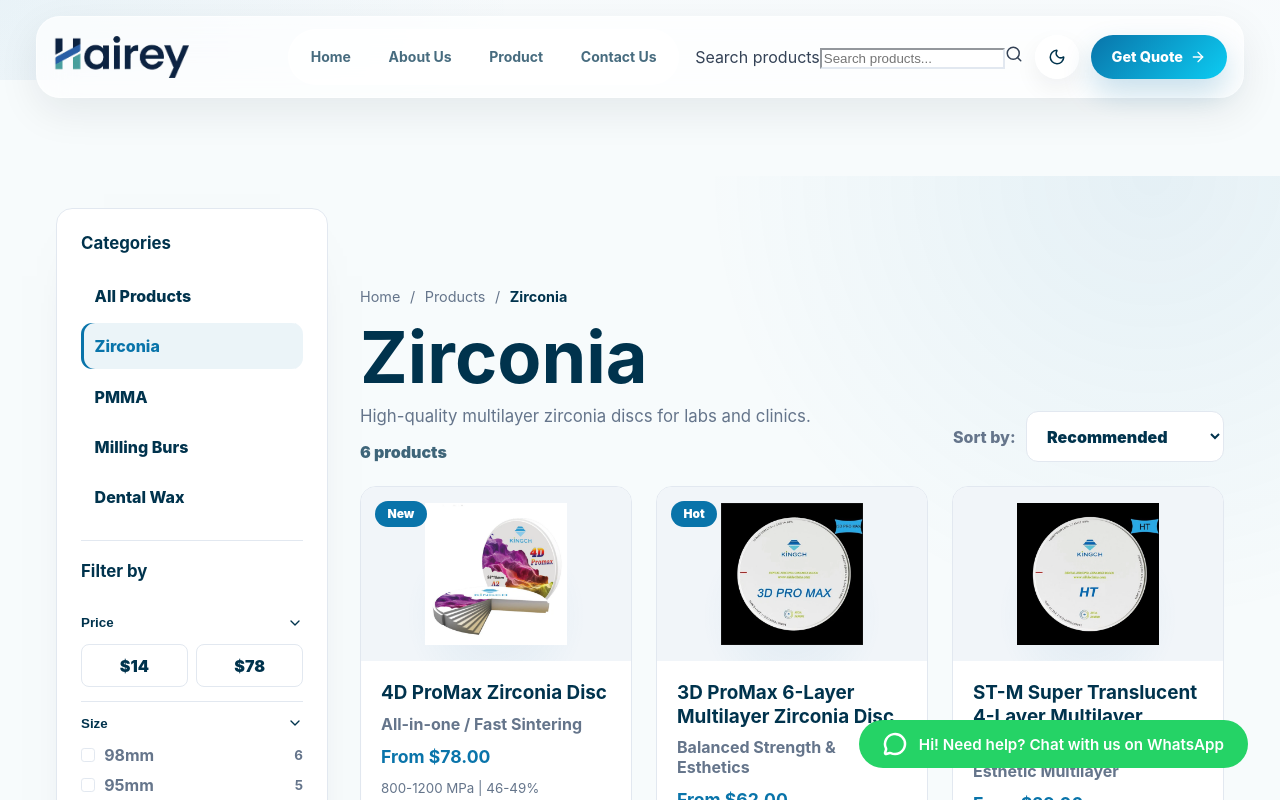
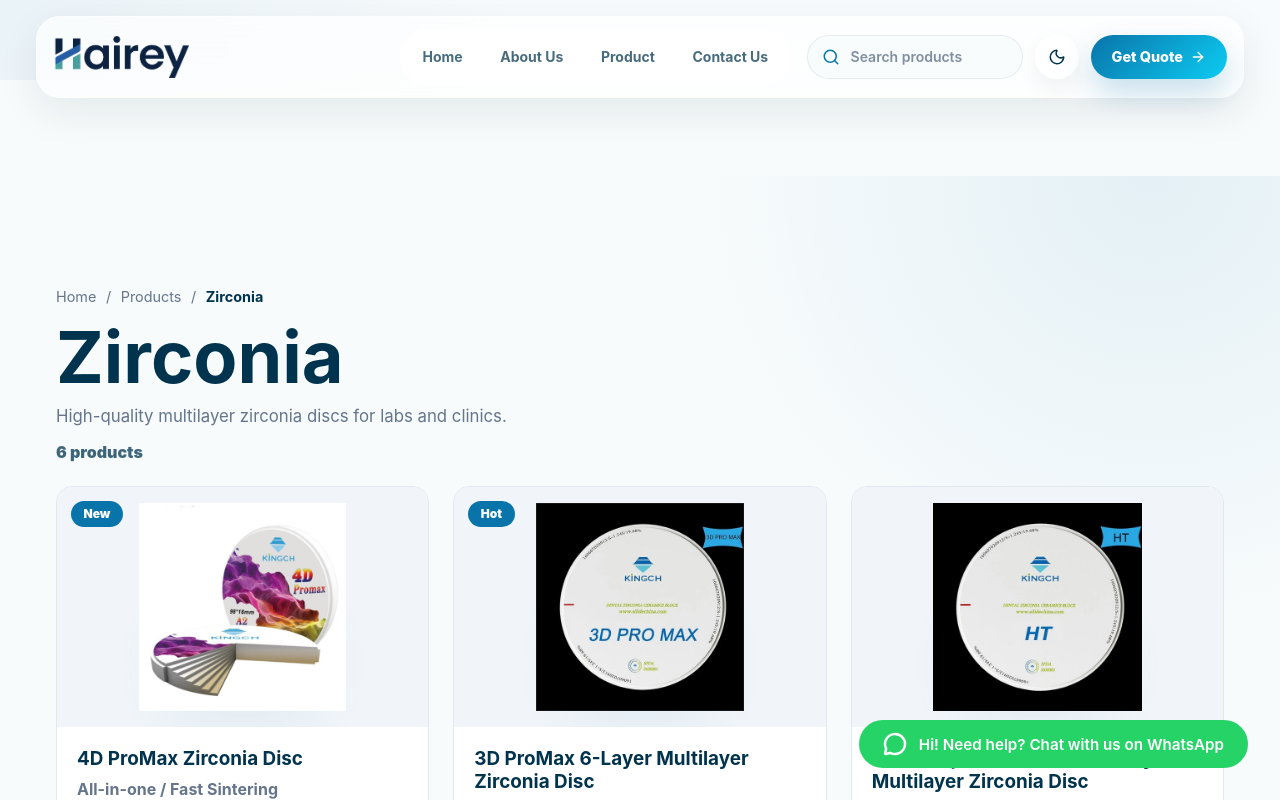
Before and after one commit to xingzhichen/hairey-web, a Next.js app: page /product/zirconia/products in a window 1280 px wide. Shown: the top 800 px of the page. Built offline with nearby package versions, Linux system fonts and the light colour scheme.

Commit message:
feat: refine zirconia pages and add brochure

```diff
--- a/src/components/header/Header.module.css
+++ b/src/components/header/Header.module.css
@@ -103,6 +103,90 @@
   display: flex;
   align-items: center;
   gap: 0.75rem;
+}
+
+.searchBox {
+  width: 13.5rem;
+  height: 2.75rem;
+  display: flex;
+  align-items: center;
+  gap: 0.65rem;
+  padding: 0 0.9rem;
+  border: 1px solid hsl(var(--border) / 0.85);
+  border-radius: 9999px;
+  background: hsl(var(--background) / 0.72);
+  color: hsl(var(--muted-foreground));
+  box-shadow: inset 0 1px 0 rgba(255, 255, 255, 0.55);
+  transition: border-color 0.25s ease, background-color 0.25s ease, box-shadow 0.25s ease;
+}
+
+.searchBox:hover {
+  border-color: hsl(var(--primary) / 0.35);
+}
+
+.searchBox:focus-within {
+  border-color: hsl(var(--primary) / 0.65);
+  background: hsl(var(--background) / 0.94);
+  box-shadow: 0 0 0 3px hsl(var(--primary) / 0.1);
+}
+
+.searchIcon {
+  flex: 0 0 auto;
+  color: hsl(var(--primary));
+}
+
+.searchInput {
+  width: 100%;
+  min-width: 0;
+  padding: 0;
+  border: 0;
+  outline: 0;
+  background: transparent;
+  color: hsl(var(--secondary));
+  font: inherit;
+  font-size: 0.875rem;
+  font-weight: 600;
+}
+
+.searchInput::placeholder {
+  color: hsl(var(--muted-foreground) / 0.82);
+  opacity: 1;
+}
+
+.searchInput::-webkit-search-cancel-button {
+  cursor: pointer;
+  opacity: 0.55;
+}
+
+.srOnly {
+  position: absolute;
+  width: 1px;
+  height: 1px;
+  padding: 0;
+  margin: -1px;
+  overflow: hidden;
+  clip: rect(0, 0, 0, 0);
+  white-space: nowrap;
+  border: 0;
+}
+
+@media (min-width: 1024px) and (max-width: 1180px) {
+  .desktopNav,
+  .actionGroup {
+    gap: 0.5rem;
+  }
+
+  .navLink {
+    padding-inline: 0.7rem;
+  }
+
+  .searchBox {
+    width: 10.5rem;
+  }
+
+  .ctaBtn {
+    padding-inline: 1rem;
+  }
 }
 
 .themeToggle,
--- a/src/components/header/Header.tsx
+++ b/src/components/header/Header.tsx
@@ -79,9 +79,14 @@
 
             <div className={styles.actionGroup}>
               <label className={styles.searchBox}>
-                <span>Search products</span>
-                <input type="search" placeholder="Search products..." />
-                <Search size={18} />
+                <span className={styles.srOnly}>Search products</span>
+                <Search className={styles.searchIcon} size={18} aria-hidden="true" />
+                <input
+                  className={styles.searchInput}
+                  type="search"
+                  placeholder="Search products"
+                  aria-label="Search products"
+                />
               </label>
               <button
                 className={styles.themeToggle}
--- a/src/components/product/ZirconiaProductsCategory.tsx
+++ b/src/components/product/ZirconiaProductsCategory.tsx
@@ -1,88 +1,10 @@
-'use client';
-
-import React from 'react';
 import Image from 'next/image';
 import Link from 'next/link';
-import { ArrowRight, ChevronDown, Headphones, Mail, RotateCcw, SlidersHorizontal } from 'lucide-react';
+import { ArrowRight, Headphones, Mail } from 'lucide-react';
 import { zirconiaProducts, type ZirconiaProduct } from '@/data/zirconiaProducts';
 import styles from '@/styles/Pages.module.css';
 
-const categories = ['All Products', 'Zirconia', 'PMMA', 'Milling Burs', 'Dental Wax'];
-const filterGroups = [
-  { title: 'Price', items: ['$14', '$78'] },
-  { title: 'Size', items: ['98mm', '95mm', '92mm'] },
-  { title: 'Material', items: ['Zirconia'] },
-  { title: 'System Compatibility', items: ['Open System', 'Zirkonzahn', 'Amann Girrbach', 'Sirona'] },
-];
-
 const badgeByIndex = ['New', 'Hot', '', '', '', ''];
-
-const CategorySidebar = () => (
-  <aside className={styles.shopSidebar}>
-    <h2>Categories</h2>
-    <nav>
-      {categories.map((category) => (
-        <Link
-          key={category}
-          href={category === 'Zirconia' ? '/product/zirconia/products' : '/product'}
-          className={category === 'Zirconia' ? styles.shopCategoryActive : ''}
-        >
-          {category}
-        </Link>
-      ))}
-    </nav>
-    <FilterPanel />
-  </aside>
-);
-
-const FilterPanel = () => (
-  <div className={styles.filterPanel}>
-    <h3>Filter by</h3>
-    {filterGroups.map((group) => (
-      <section key={group.title}>
-        <button type="button">
-          {group.title}
-          <ChevronDown size={16} />
-        </button>
-        <div className={group.title === 'Price' ? styles.priceFilter : styles.checkboxFilter}>
-          {group.items.map((item, index) => (
-            group.title === 'Price'
-              ? <span key={item}>{item}</span>
-              : (
-                <label key={item}>
-                  <i />
-                  {item}
-                  <small>{index === 0 ? 6 : Math.max(2, 6 - index)}</small>
-                </label>
-              )
-          ))}
-        </div>
-      </section>
-    ))}
-    <button type="button" className={styles.clearFilterButton}>
-      <RotateCcw size={16} />
-      Clear all filters
-    </button>
-  </div>
-);
-
-type SortValue = 'recommended' | 'price-low' | 'price-high';
-
-const getPriceValue = (price: string) => {
-  const match = price.match(/\d+(?:\.\d+)?/);
-  return match ? Number(match[0]) : Number.POSITIVE_INFINITY;
-};
-
-const SortDropdown = ({ value, onChange }: { value: SortValue; onChange: (value: SortValue) => void }) => (
-  <label className={styles.sortDropdown}>
-    Sort by:
-    <select value={value} onChange={(event) => onChange(event.target.value as SortValue)}>
-      <option value="recommended">Recommended</option>
-      <option value="price-low">Price: Low to High</option>
-      <option value="price-high">Price: High to Low</option>
-    </select>
-  </label>
-);
 
 const ProductCard = ({ product, badge }: { product: ZirconiaProduct; badge?: string }) => (
   <article className={styles.shopProductCard}>
@@ -98,7 +20,6 @@
     <div className={styles.shopProductContent}>
       <h2>{product.name}</h2>
       <p>{product.tag}</p>
-      <strong>{product.price}</strong>
       <small>{product.cardSpecs.join(' | ')}</small>
       <Link href={`/product/zirconia/${product.slug}`}>
         View Details <ArrowRight size={16} />
@@ -135,34 +56,10 @@
 );
 
 export const ZirconiaProductsCategory = () => {
-  const [sortValue, setSortValue] = React.useState<SortValue>('recommended');
-
-  const sortedProducts = React.useMemo(() => {
-    const products = [...zirconiaProducts];
-
-    if (sortValue === 'price-low') {
-      return products.sort((a, b) => getPriceValue(a.price) - getPriceValue(b.price));
-    }
-
-    if (sortValue === 'price-high') {
-      return products.sort((a, b) => getPriceValue(b.price) - getPriceValue(a.price));
-    }
-
-    return products;
-  }, [sortValue]);
-
   return (
     <div className={styles.pageContainer}>
       <section className={styles.shopCategoryPage}>
         <div className={styles.container}>
-          <div className={styles.mobileFilterBar}>
-            <button type="button">
-              <SlidersHorizontal size={18} />
-              Filter / Sort
-            </button>
-          </div>
-          <div className={styles.shopLayout}>
-            <CategorySidebar />
           <main className={styles.shopMain}>
             <div className={styles.shopBreadcrumb}>
               <Link href="/">Home</Link>
@@ -175,14 +72,12 @@
               <div>
                 <h1>Zirconia</h1>
                 <p>High-quality multilayer zirconia discs for labs and clinics.</p>
-                  <span>{sortedProducts.length} products</span>
+                <span>{zirconiaProducts.length} products</span>
               </div>
-                <SortDropdown value={sortValue} onChange={setSortValue} />
             </div>
-              <ProductGrid products={sortedProducts} />
+            <ProductGrid products={zirconiaProducts} />
             <BottomCTA />
           </main>
-          </div>
         </div>
       </section>
     </div>
```
Also changed, not shown: src/components/home/CTA.tsx (+6 -2 lines), src/components/product/ZirconiaProduct.tsx (+58 -54 lines), 1 other file (tests, documents, lock files or other folders). Lines whose indentation alone changed are shown as unchanged.
